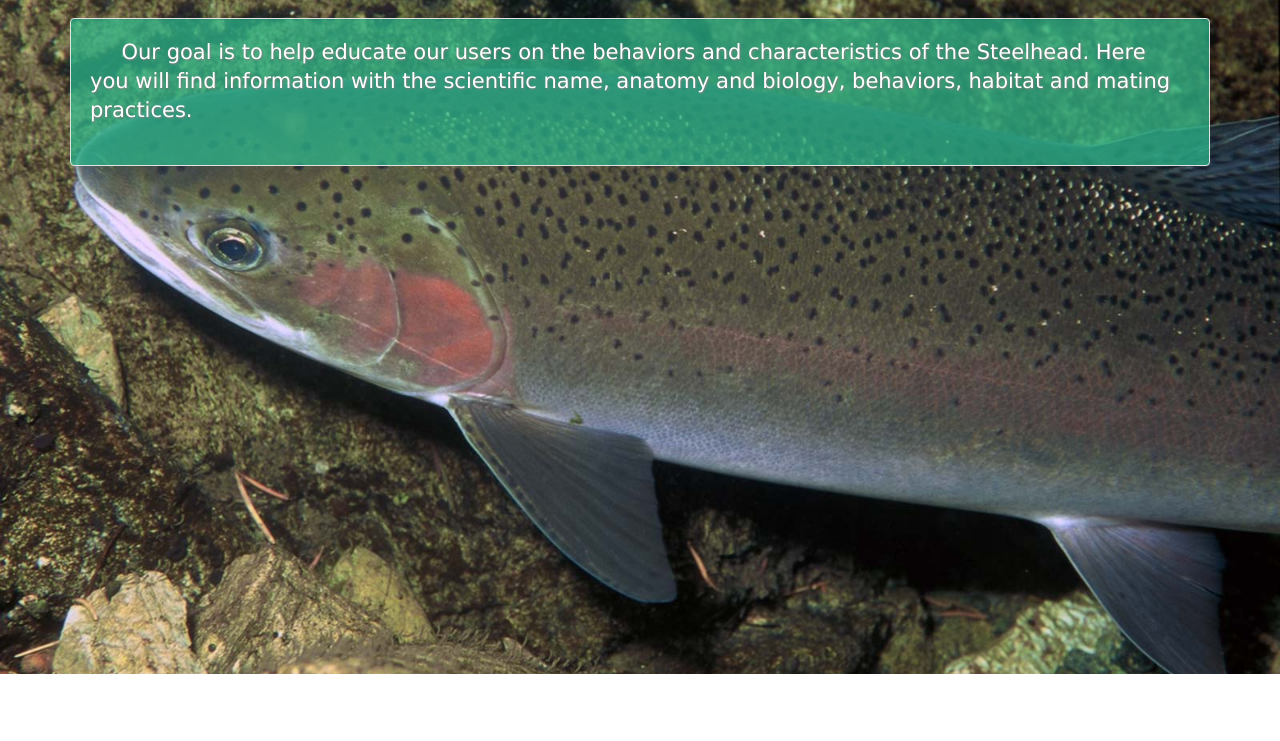
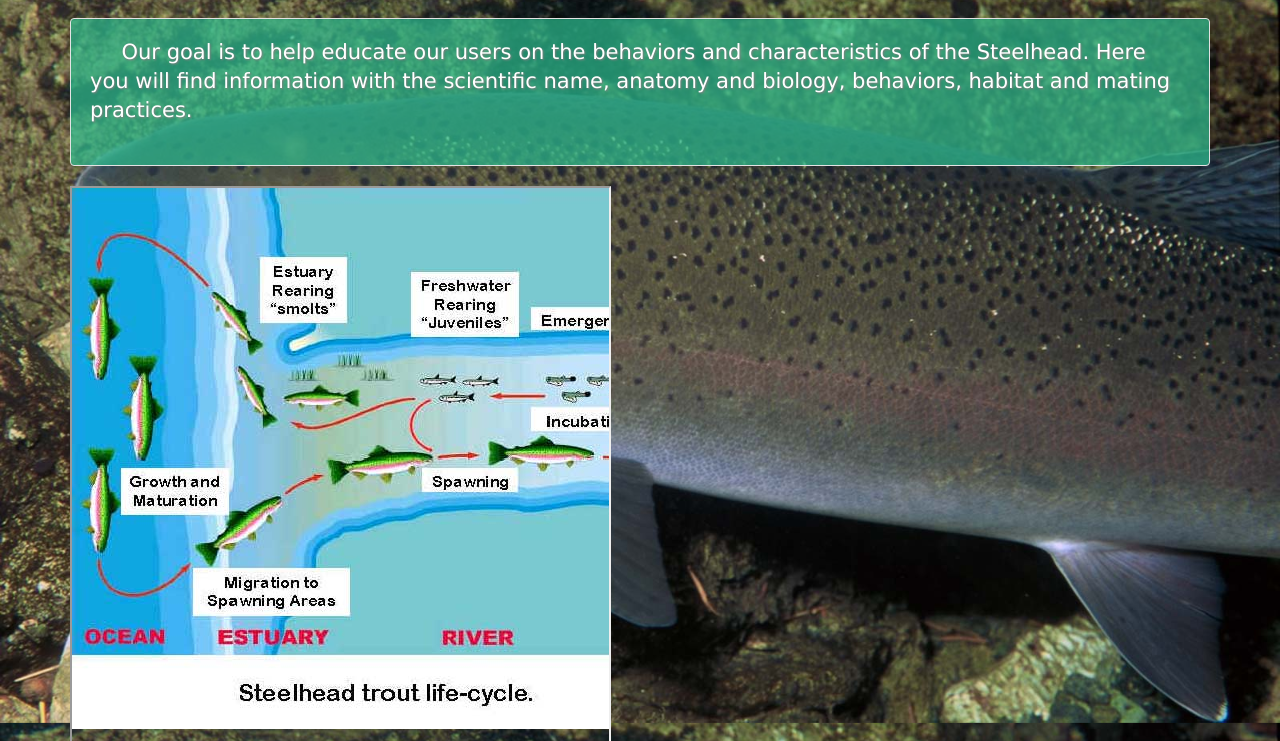
Before and after one commit to bdowboise/webd280-project2, a plain HTML site: page index.html in a window 1280 px wide. Shown: the part 126-867 px from the top of the page. Before the commit the page ends 800 px from the top, so only its background shows below. Drawn offline with nearby package versions, Linux system fonts and the light colour scheme.

Commit message:
Update index.html

```diff
--- a/index.html
+++ b/index.html
@@ -27,6 +27,9 @@
             practices.
         </p>
     </div>
+    <div>
+        <iframe src="img/steelheadlifecycle.jpg" width="541" height="635"></iframe>
+    </div>
 </div>
 <!-- jQuery (necessary for Bootstrap's JavaScript plugins) -->
 <script src="https://ajax.googleapis.com/ajax/libs/jquery/1.11.0/jquery.min.js"></script>
```
